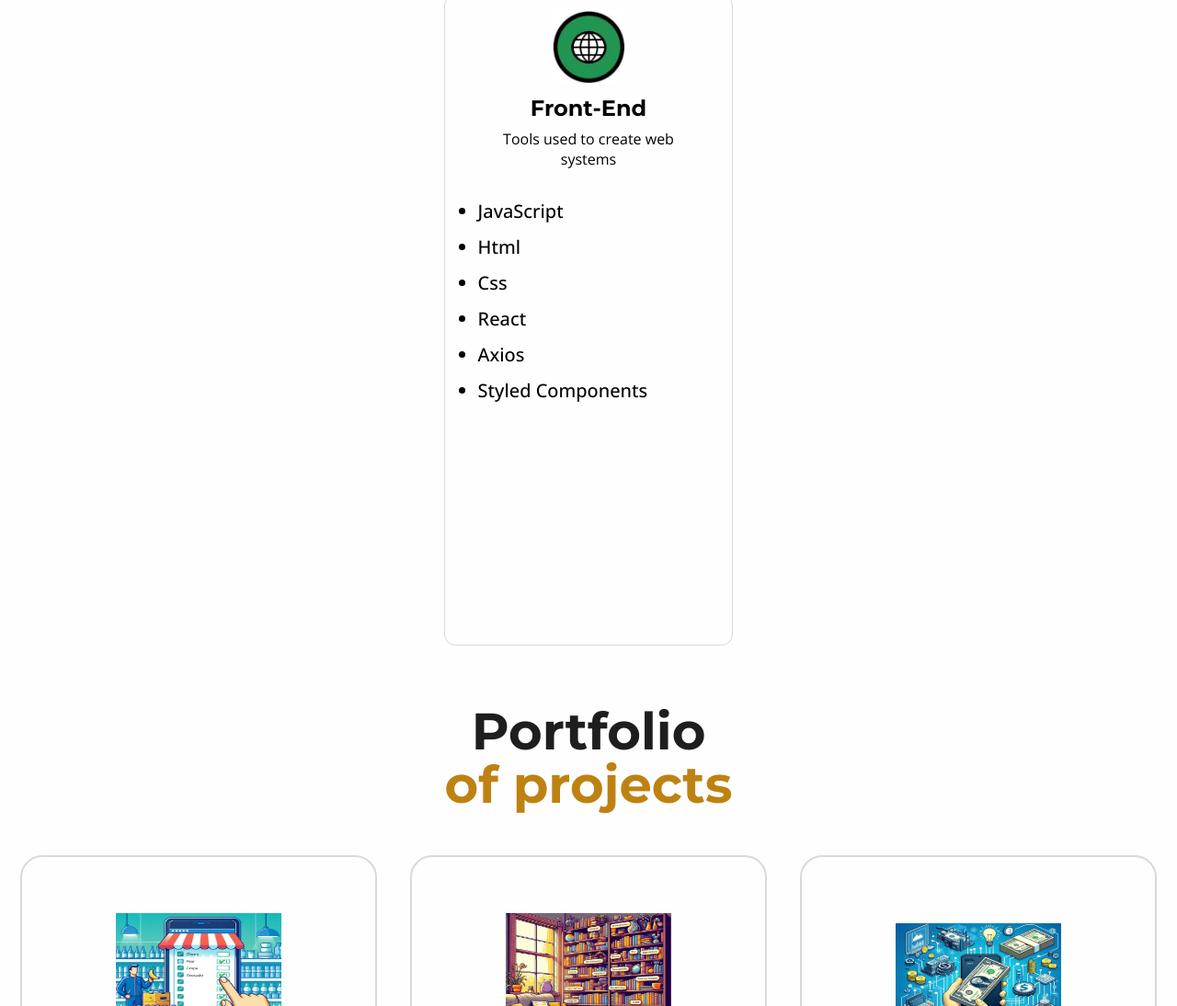
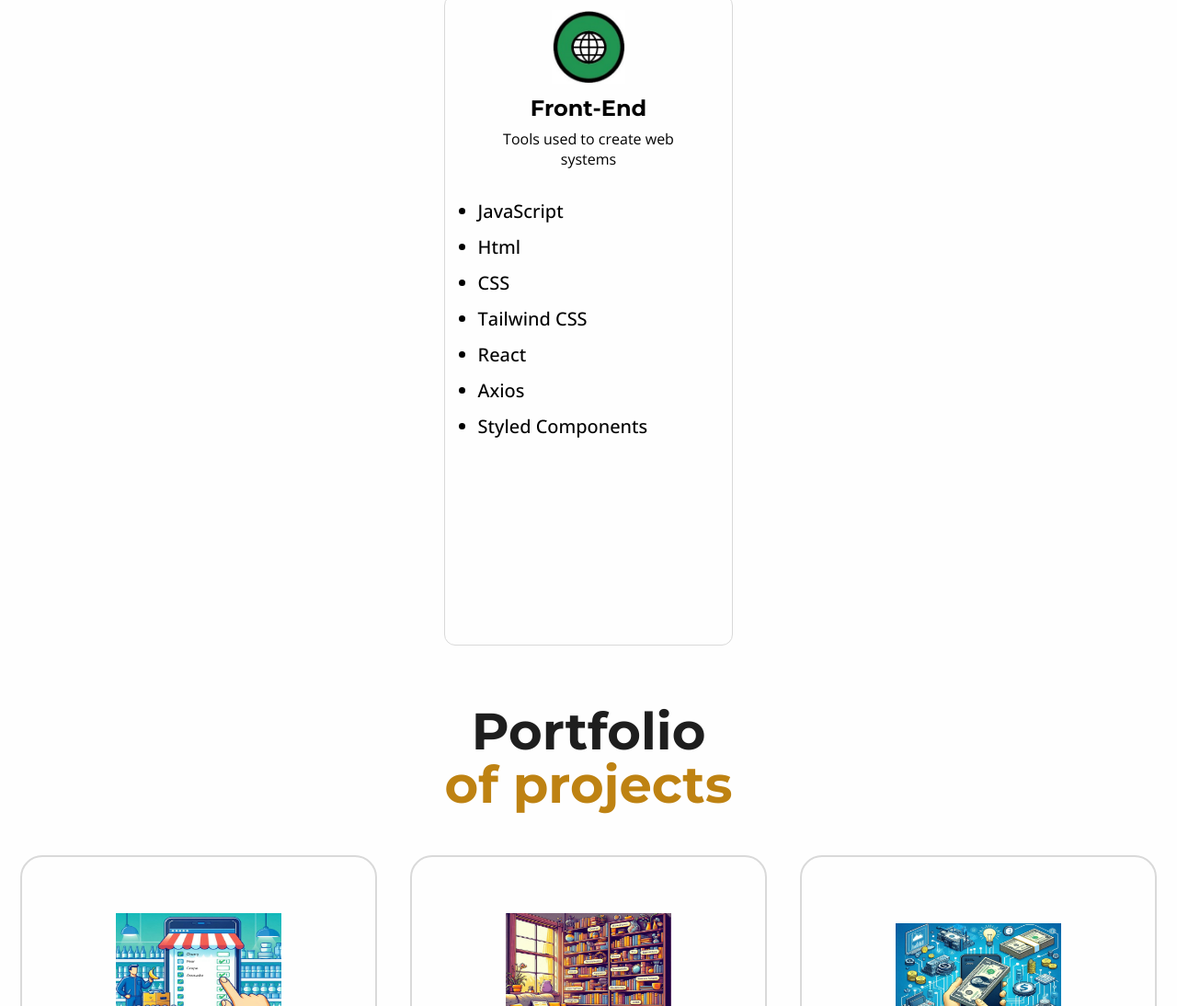
Before and after one commit to xcodedi/portfolio-html, a plain HTML site: page index.html in a window 1280 px wide. Shown: the part 1898-2992 px from the top of the page at 92% size. Drawn offline with nearby package versions, Linux system fonts and the light colour scheme.

Commit message:
updated tailwind

```diff
--- a/index.html
+++ b/index.html
@@ -170,7 +170,8 @@
               <ul class="ability-list">
                 <li>JavaScript</li>
                 <li>Html</li>
-                <li>Css</li>
+                <li>CSS</li>
+                <li>Tailwind CSS</li>
                 <li>React</li>
                 <li>Axios</li>
                 <li>Styled Components</li>
```
